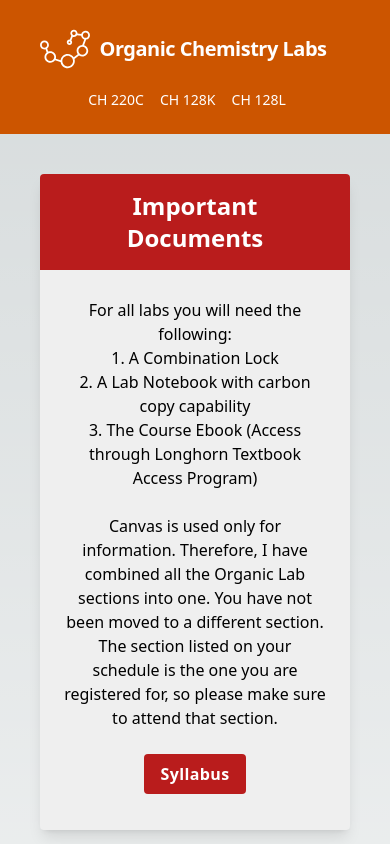
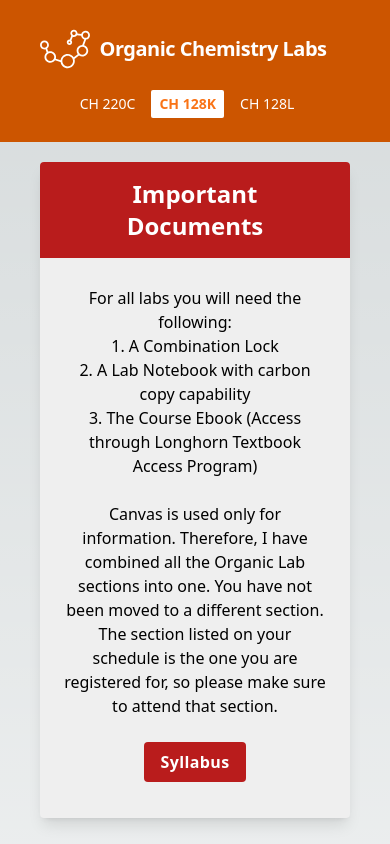
Before and after one commit to Justin8912/Ochem-Lab-Website, a Next.js app: page /CH128K/LandingPage in a window 390 px wide. Shown: the top 844 px of the page. Built offline with nearby package versions, Linux system fonts and the light colour scheme.

Commit message:
Added indicator on the course section landing pages telling people which section they were currently looking at

```diff
--- a/resources/sharedResources/sectionLandingPage.js
+++ b/resources/sharedResources/sectionLandingPage.js
@@ -7,7 +7,7 @@ export default function LandingPage (props) {
   return (
     <>
       <div
-        className='grid grid-cols-1 my-10 mx-10 xl:mx-48 xl:mt-24 xl:mb-32 xl:grid-cols-2 '
+        className='grid grid-cols-1 my-5 mx-10 xl:mx-48 xl:mt-24 xl:mb-32 xl:grid-cols-2'
       >
 
         <div className='col-span-1'>
--- a/src/pages/CH128K/LandingPage.js
+++ b/src/pages/CH128K/LandingPage.js
@@ -8,6 +8,7 @@ import readRelevantInfo from '../../../resources/helperFunctions/readingRelevant
 export default function CH128KLandingPage (props) {
   let startInfoModified = readStartDateFile(startInfo);
   let CH128KClassInfo = readRelevantInfo(relevantInfo);
+  props.setClass('128K');
   return (
     <>
       <LandingPage
@@ -15,6 +16,7 @@ export default function CH128KLandingPage (props) {
         classInfoLabs = {CH128KClassInfo.labs}
         moreClassInfo = {CH128KClassInfo.moreInformation}
         startInfo = {startInfoModified}
+        section='CH128K'
       />
     </>
   )
--- a/src/pages/CH128L/LandingPage.js
+++ b/src/pages/CH128L/LandingPage.js
@@ -5,9 +5,10 @@ import relevantInfo from '../../../resources/classInfo/CH128L/RelevantInfo.txt'
 import readStartDateFile from '../../../resources/helperFunctions/readingStartDate.js';
 import readRelevantInfo from '../../../resources/helperFunctions/readingRelevantInfo.js';
 
-export default function CH128KLandingPage (props) {
+export default function CH128LLandingPage (props) {
   let startInfoModified = readStartDateFile(startInfo);
   let CH128LClassInfo = readRelevantInfo(relevantInfo);
+  props.setClass('128L');
   return (
     <>
       <LandingPage
@@ -15,6 +16,7 @@ export default function CH128KLandingPage (props) {
         classInfoLabs = {CH128LClassInfo.labs}
         moreClassInfo = {CH128LClassInfo.moreInformation}
         startInfo = {startInfoModified}
+        section='CH128L'
       />
     </>
   )
--- a/src/pages/CH220C/LandingPage.js
+++ b/src/pages/CH220C/LandingPage.js
@@ -8,6 +8,7 @@ import readRelevantInfo from '../../../resources/helperFunctions/readingRelevant
 export default function CH220C (props) {
   let startInfoModified = readStartDateFile(startInfo);
   let CH220CClassInfo = readRelevantInfo(relevantInfo);
+  props.setClass('220C');
 
   return (
     <>
@@ -16,6 +17,7 @@ export default function CH220C (props) {
         classInfoLabs = {CH220CClassInfo.labs}
         moreClassInfo = {CH220CClassInfo.moreInformation}
         startInfo={startInfoModified}
+        section='CH220C'
       />
     </>
   )
--- a/src/pages/_app.js
+++ b/src/pages/_app.js
@@ -1,12 +1,28 @@
 import '@/styles/globals.css'
+import {useRouter} from 'next/router';
+import react, {useState, useEffect} from 'react';
 import Navbar from './assets/navbar.js';
 import Footer from './assets/footer.js';
 
 export default function App({ Component, pageProps }) {
+  const [classSelector, setClass] = useState('');
+  const path = useRouter().asPath;
+  console.log(path);
+
+  useEffect(() => {
+    if (!path.includes('LandingPage')) {
+      setClass('');
+    }
+  }, [path])
+
+  function settingClass(currClass) {
+    setClass(currClass);
+  }
+
   return (
     <main className={'font-sans'}>
-      <Navbar/>
-      <Component {...pageProps} />
+      <Navbar class={classSelector}/>
+      <Component {...pageProps} setClass={setClass}/>
       <Footer/>
     </main>
   )
--- a/src/pages/assets/navbar.js
+++ b/src/pages/assets/navbar.js
@@ -5,7 +5,9 @@ import Image from 'next/image';
 import headerImage from '../../../resources/header.svg';
 
 
-export default function NavBar() {
+export default function NavBar(props) {
+  let selectedClassStyle = 'bg-white rounded-sm border-orange-500 text-orange-500 font-bold px-2 py-1';
+  let courseStyle = 'block mt-4 inline-block md:mt-0 hover:text-slate-200 mr-4 transition duration-300';
   return (
     <>
       <nav className="justify-between burntOrange p-6 md:flex mx-auto text-center md:text-right">
@@ -15,13 +17,13 @@ export default function NavBar() {
         </div>
         <div className="w-full block flex-grow md:flex items-center md:w-auto">
           <div className="text-sm md:flex-grow">
-            <Link href="#responsive-header" className="block mt-4 inline-block md:mt-0 hover:text-slate-200 mr-4 transition duration-300">
+            <Link href="/CH220C/LandingPage" className={`${courseStyle} ${props.class==='220C' && selectedClassStyle}`}>
               CH 220C
             </Link>
-            <Link href="#responsive-header" className="block mt-4 inline-block md:mt-0 hover:text-slate-200 mr-4 transition duration-300">
+            <Link href="/CH128K/LandingPage" className={`${courseStyle} ${props.class==='128K' && selectedClassStyle}`}>
               CH 128K
             </Link>
-            <Link href="#responsive-header" className="block mt-4 inline-block md:mt-0 hover:text-slate-200 mr-4 transition duration-300">
+            <Link href="/CH128L/LandingPage" className={`${courseStyle} ${props.class==='128L' && selectedClassStyle}`}>
               CH 128L
             </Link>
           </div>
```
